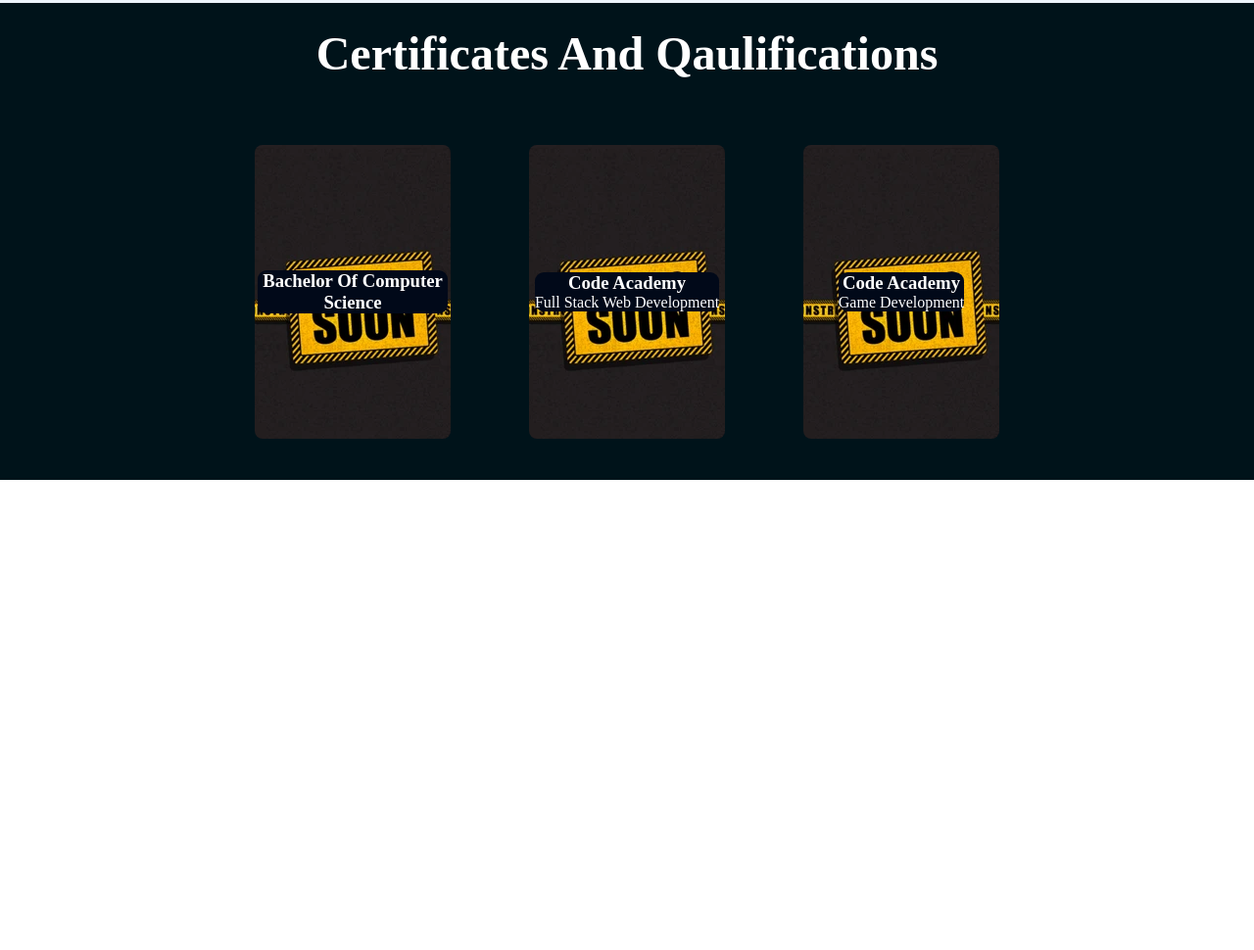
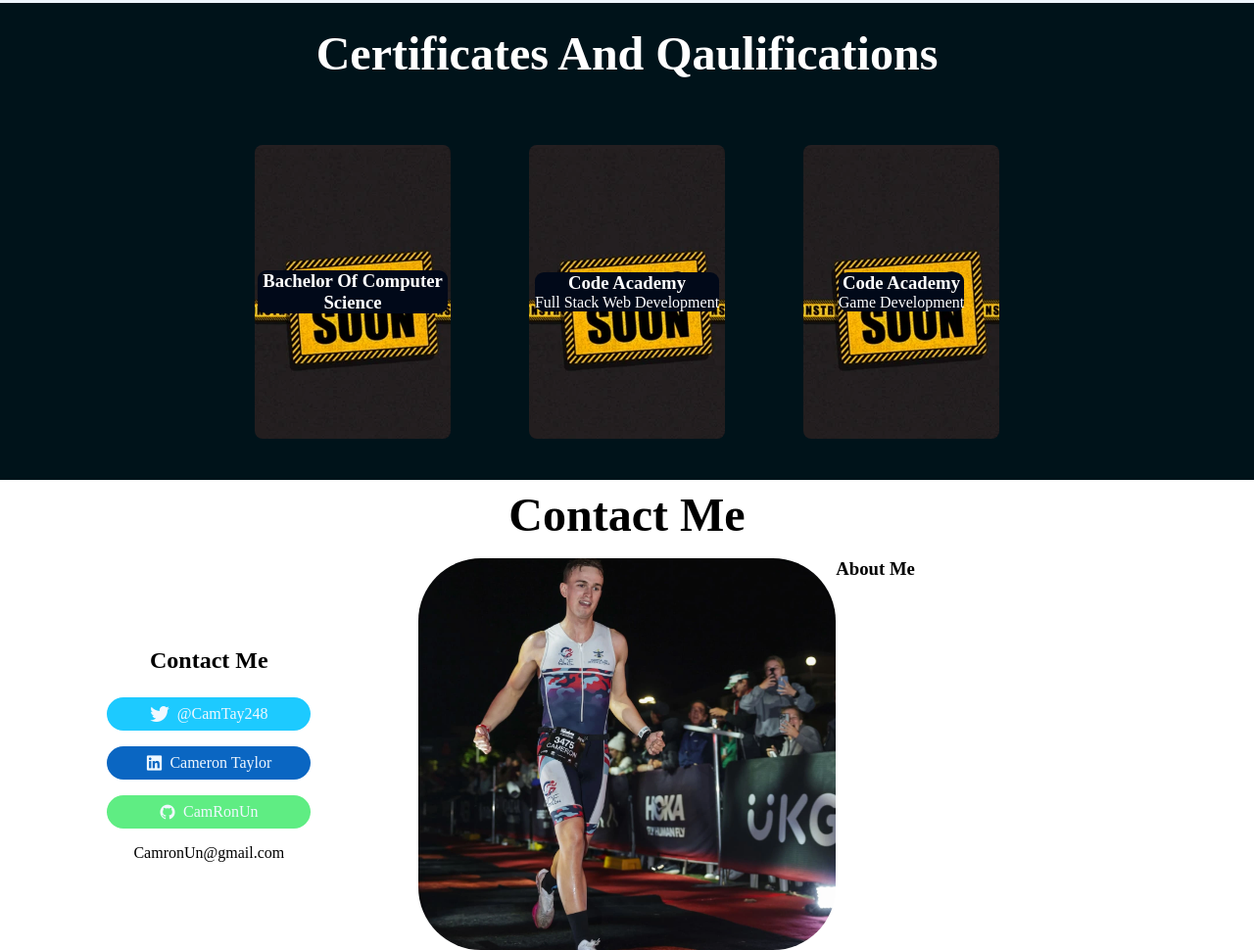
Before and after one commit to CamRonUn/Portfolio-Website, a plain HTML site: page index.html in a window 1280 px wide. Shown: the part 1965-2935 px from the top of the page at 98% size. Before the commit the page ends 2455 px from the top, so only its background shows below. Drawn offline with nearby package versions, Linux system fonts and the light colour scheme; some icons are missing; a web font is replaced by a local one.

Commit message:
add unfinished contact me

```diff
--- a/index.html
+++ b/index.html
@@ -159,9 +159,69 @@
     </div>
 
 
+    <div class="contact">
+        <div class="contactTitle"><h2>Contact Me</h2></div>
+        <div class="Socials">
+            <h3>Contact Me</h3>
+                <div class="twitter button"><a href="https://x.com/CamTay248" target="_blank">
+                    <i class="devicon-twitter-original"></i>
+                    <p>@CamTay248</p>
+                </a></div>
+                 <div class="linkedin button"><a href="https://www.linkedin.com/in/cameron-taylor-226a20184/" target="_blank">
+                    <i class="devicon-linkedin-plain"></i>
+                    <p>Cameron Taylor</p>
+                </a></div>
+                 <div class="github button"><a href="https://github.com/CamRonUn" target="_blank">
+                    <i class="devicon-github-original"></i>
+                    <p>CamRonUn</p>
+                </a></div>
+                <p>CamronUn@gmail.com</p>
+        </div>
+
+        <div class="IMPhoto">
+            <img src="recources/497555422_17843311434487334_5622309042344869616_n.webp">
+        </div>
+
+        <div class="AboutMe">
+            <h3>About Me</h3>
+
+        </div>
+    </div>
+
+<!--
     <div class="Contact">
-
+        <div class="contactTitle"><h2>Contact Me</h2></div>
+        <div class ="phoneScreen">
+            <div class="mainscreen">
+                <h3>Contact Details</h3>
+                <p>Email: CamRonUn@gmail.com</p>
+                <h4>Socials</h4>
+                <div class="twitter button"><a href="https://x.com/CamTay248" target="_blank">
+                    <i class="devicon-twitter-original"></i>
+                    <p>@CamTay248</p>
+                </a></div>
+                 <div class="linkedin button"><a href="https://www.linkedin.com/in/cameron-taylor-226a20184/" target="_blank">
+                    <i class="devicon-linkedin-plain"></i>
+                    <p>Cameron Taylor</p>
+                </a></div>
+                 <div class="guthub button"><a href="https://github.com/CamRonUn" target="_blank">
+                    <i class="devicon-github-original"></i>
+                    <p>CamRonUn</p>
+                </a></div>
+                <form class="email list" action="/submit_form.php" method="post">
+                    <label for="Name">Name:</label>
+                    <input type="text" id="Name" name="Name">
+                    <br>
+                    <label for="email">Email:</label>
+                    <input type="text" id="email" name="email">
+                    <br>
+                    <input type="submit" value="Submit">
+                    <br>
+                </form>
+            </div>
+        </div>
     </div>
+-->
 
 
 
--- a/style.css
+++ b/style.css
@@ -321,3 +321,164 @@
     object-fit: fill;
     background-position: center top;
 }
+
+/*
+.Contact {
+    background-color: aliceblue;
+    font-family: "zen dots";
+    display: flex;
+    flex-direction: column;
+    justify-content: center;
+    align-items: center;
+}
+
+.Contact .phoneScreen {
+    display: flex;
+    flex-direction: column;
+    border: 5px solid rgb(4, 12, 21);
+    border-radius: 4rem;
+    margin-top: 1rem;
+    margin-bottom: 2rem;
+}
+
+.Contact .mainscreen {
+    display: flex;
+    justify-content: center;
+    align-items: center;
+    flex-direction: column;
+    padding: 1rem 2rem;
+}
+
+.phoneScreen .button {
+    display: flex;
+    flex-direction: row;
+}
+
+.phoneScreen h3 {
+    font-size: 1.8rem;
+    font-weight: 500;
+}
+
+.phoneScreen h4 {
+    font-size: 1.4rem;
+    font-weight: 500;
+}
+
+.phoneScreen form {
+    text-align: center;
+}
+
+.contactTitle {
+    display: flex;
+    justify-self: flex-start;
+    padding: 2rem;
+    font-size: 2rem;
+
+}
+*/
+.contact {
+    font-family: "zen dots";
+    display: grid;
+    grid-template-columns: 1fr 1fr 1fr;
+    grid-template-rows: 5rem 25rem;
+    width: 100%;
+
+}
+
+.contactTitle {
+    margin: 0.5rem;
+    font-size: 2rem;
+    grid-column: span 3;
+    text-align: center;
+}
+
+.contact .button a{
+    flex-direction: row;
+    display: flex;
+    text-decoration: none;
+    margin: 0.5rem;
+    border-radius: 3rem;
+    color: aliceblue;
+    width: 12rem;
+    align-items: center;     /* vertically center icon + text */
+    justify-content: center; /* horizontally center inside button */
+    gap: 0.5rem;
+}
+
+.contact .Socials {
+    display: flex;
+    justify-content: center;
+    align-items: center;
+    flex-direction: column;
+    width: 100%;
+    gap: 1rem;
+}
+
+.IMPhoto {
+    height: 100%;
+    width: 100%;
+    overflow: hidden;
+    display: block;
+    display: block;
+    object-fit: cover;
+    border-radius: 4rem;
+    transition: 1s;
+}
+
+.IMPhoto img{
+    width: 100%;        /* shrink to container width */
+    height: 100%;       /* shrink to container height */
+    object-fit: cover;
+    object-position: top center;
+    transition: 1s;
+}
+
+.Socials h3 {
+    font-size: 1.5rem;
+    margin-bottom: 0.5rem;
+}
+
+.twitter {
+    background-color: #1dcaff;
+    border-radius: 3rem;
+    transition: 0.4s;
+    text-align: center;
+}
+
+.linkedin {
+    transition: 0.4s;
+    text-align: center;
+    background-color: #0A66C2;
+    border-radius: 3rem;
+}
+
+.github {
+    background-color: #5FED83;
+    border-radius: 3rem;
+    transition: 0.4s;
+
+}
+
+.Socials .button {
+    display: flex;
+    justify-content: center;
+    align-items: center;
+}
+
+.twitter:hover {
+    scale: 1.1;
+}
+
+.linkedin:hover {
+    scale: 1.1;
+}
+
+.github:hover {
+    scale: 1.1;
+}
+
+.IMPhoto img:hover {
+    filter: saturate(10%);
+    cursor: pointer;
+    scale: 1.1
+}
```
Also changed, not shown: recources/497555422_17843311434487334_5622309042344869616_n.webp (added).
